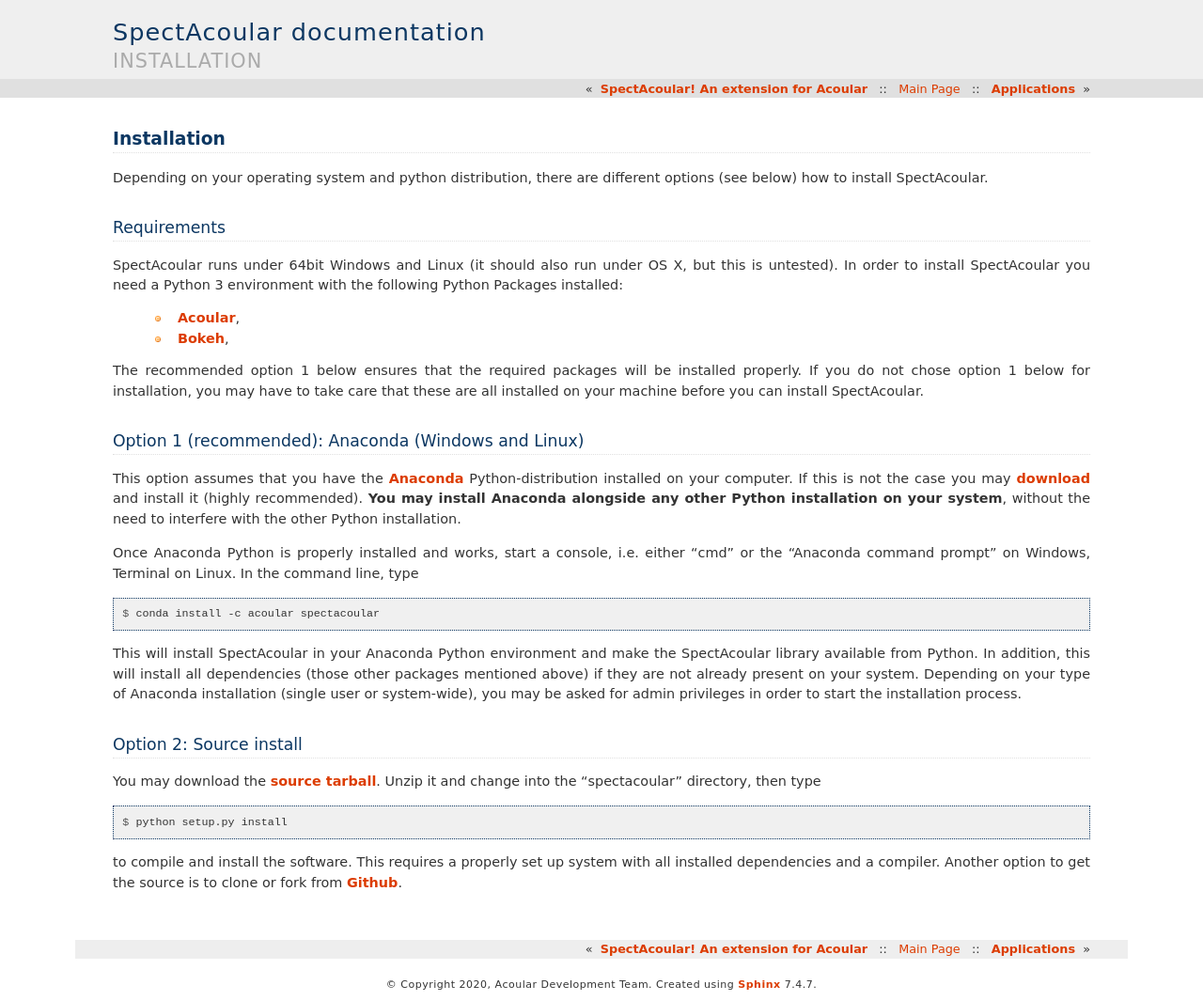
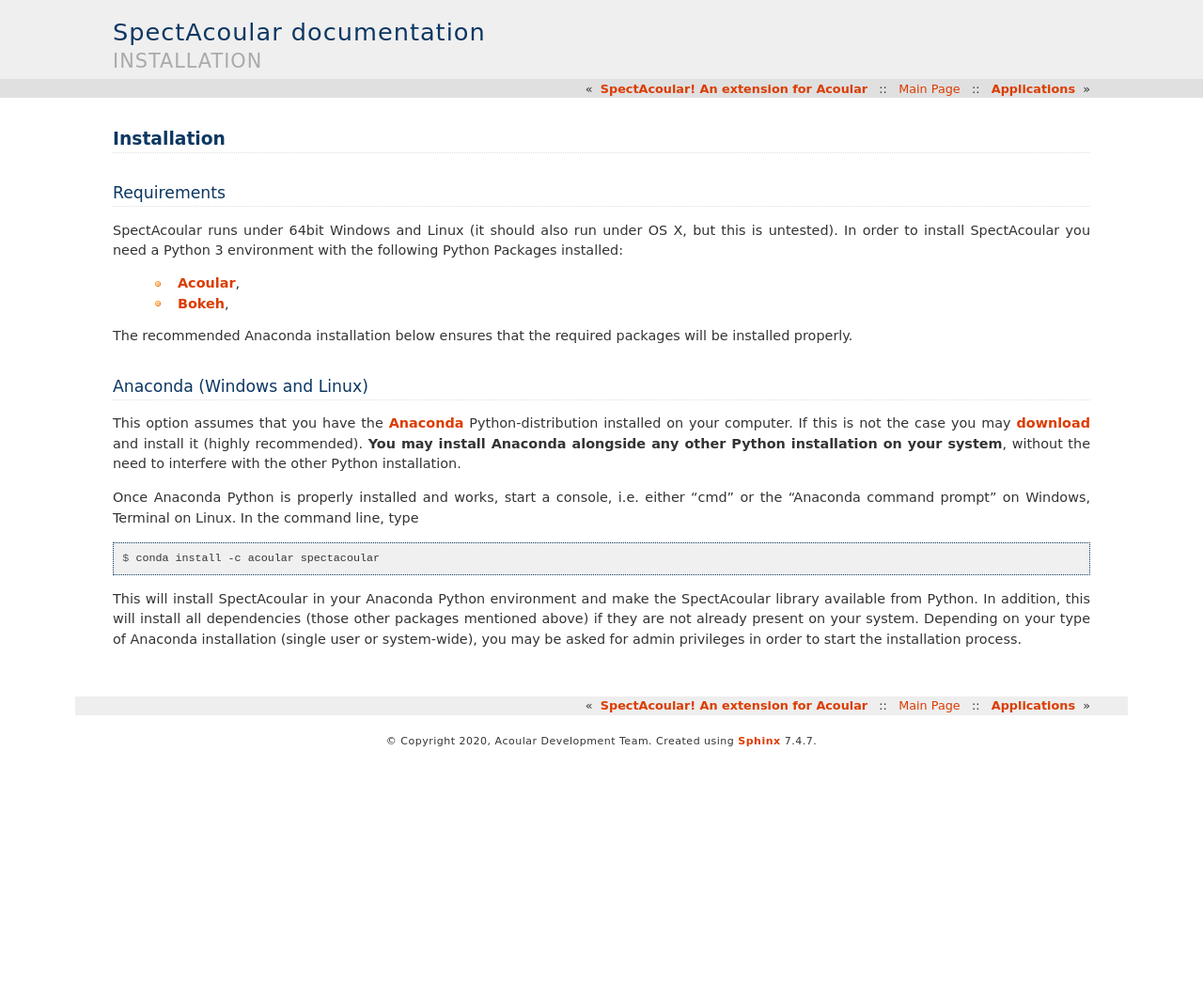
Before and after one commit to acoular/spectacoular, a Sphinx documentation site: the page built from docs/install/index.rst, in a window 1280 px wide. Shown: the whole page at 94% size. Built offline with Sphinx 7.4.7, drawn with Linux system fonts in a browser that asks for light colours; after the commit the page ends 900 px from its top, so only the background shows below that.

Commit message:
adjusts install doc
anaconda install is currently the only option to install spectacoular

```diff
--- a/docs/install/index.rst
+++ b/docs/install/index.rst
@@ -1,7 +1,5 @@
 Installation
 ============
-
-Depending on your operating system and python distribution, there are different options (see below) how to install SpectAcoular.
 
 Requirements
 ------------
@@ -12,11 +10,9 @@
     * `Acoular <http://www.acoular.org/>`_,
     * `Bokeh <https://docs.bokeh.org/en/latest/index.html#>`_,
 
-The recommended option 1 below ensures that the required packages will be installed properly.
-If you do not chose option 1 below for installation, you may have to take care that these are all installed on your machine before you can install SpectAcoular.
+The recommended Anaconda installation below ensures that the required packages will be installed properly.
 
-
-Option 1 (recommended): Anaconda (Windows and Linux)
+Anaconda (Windows and Linux)
 ----------------------------------------------------
 
 This option assumes that you have the `Anaconda <https://www.anaconda.com/download/>`_ Python-distribution installed on your computer. If this is not the case you may `download <https://www.anaconda.com/download/>`_ and install it (highly recommended). **You may install Anaconda alongside any other Python installation on your system**, without the need to interfere with the other Python installation.
@@ -30,14 +26,3 @@
 
 This will install SpectAcoular in your Anaconda Python environment and make the SpectAcoular library available from Python. In addition, this will install all dependencies (those other packages mentioned above) if they are not already present on your system.
 Depending on your type of Anaconda installation (single user or system-wide), you may be asked for admin privileges in order to start the installation process.
-
-Option 2: Source install
-------------------------
-You may download the `source tarball <https://pypi.python.org/pypi/spectacoular>`_. Unzip it and change into the "spectacoular" directory, then type
-
-.. code-block:: console
-
-    $ python setup.py install
-
-to compile and install the software. This requires a properly set up system with all installed dependencies and a compiler.
-Another option to get the source is to clone or fork from `Github <https://github.com/acoular/acoular>`_.
```
